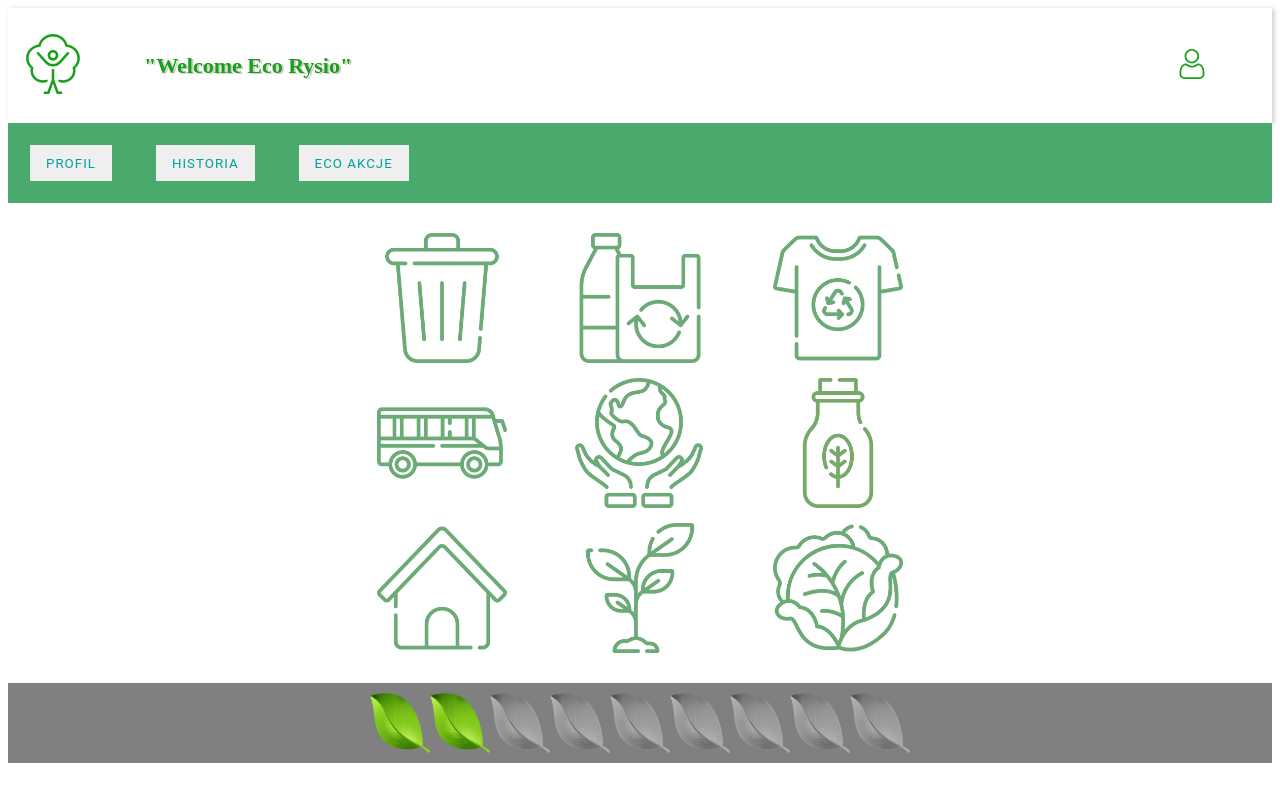
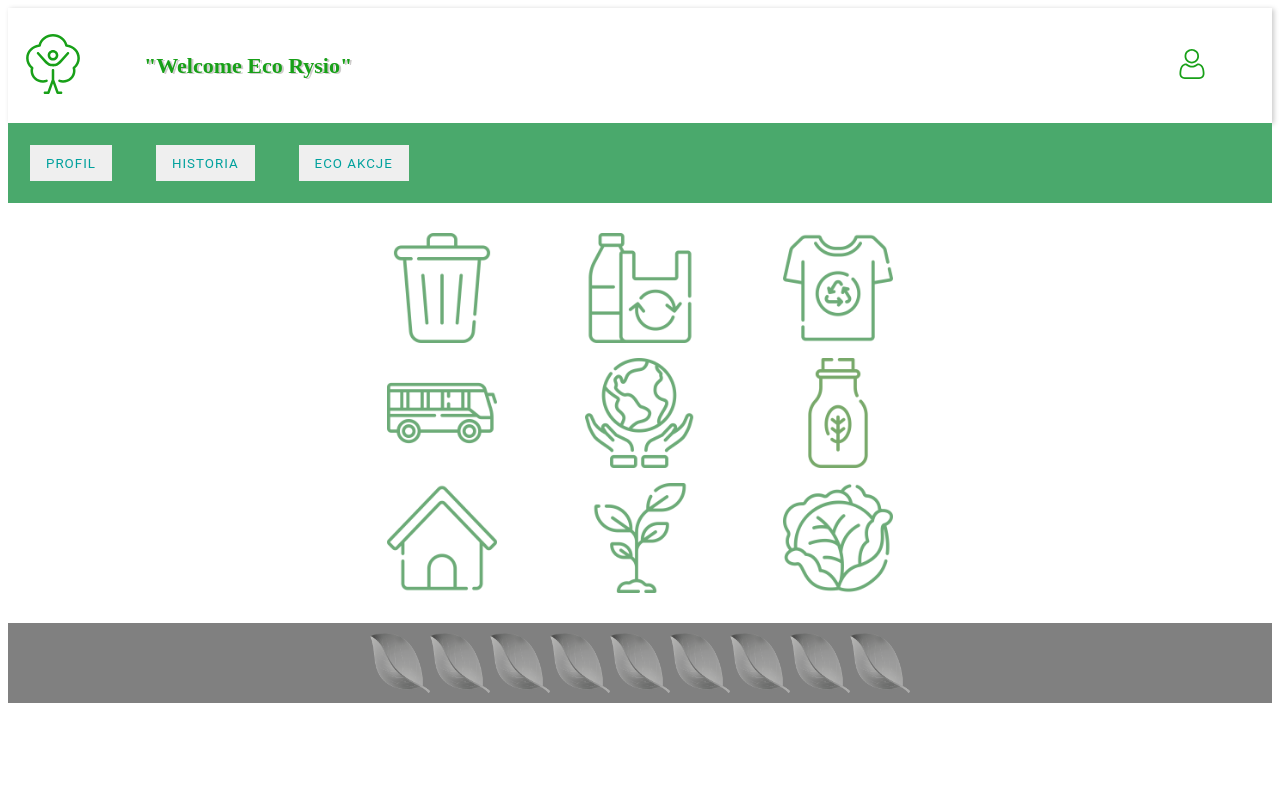
Before and after one commit to infoshareacademy/jfdzr4-reaktorzy, a React (Create React App) app: page / in a window 1280 px wide. Built offline with nearby package versions, Linux system fonts and the light colour scheme.

Commit message:
Add Context ProgressLevel for Tiles and ProgressBar, add function to add leaf

```diff
--- a/src/App.js
+++ b/src/App.js
@@ -1,3 +1,4 @@
+import { ProgressContexProvider } from "./components/context/ProgressContex";
 import { Header} from "./components/header/Header"
 import { Navigation } from "./components/navigation/nav"
 import { ProgressBar } from './components/ProgressBar/Index'
@@ -5,16 +6,20 @@ import {Tiles} from './components/tiles/Tiles'
 
 
 
+
 function App() {
+
   return (
     <>
+    <ProgressContexProvider>
+      <Header isLoggedIn={true} name={'Rysio'}/>
+      <Navigation/>
+      <Tiles/>
+      <ProgressBar/>
+    </ProgressContexProvider>
 
-    <Header isLoggedIn={true} name={'Rysio'}/>
-    <Navigation/>
-    <Tiles/>
-    <ProgressBar progressLevel={2} />
     </>
   );
 }
-
+// progressLevel={2}
 export default App;
--- a/src/components/ProgressBar/Index.js
+++ b/src/components/ProgressBar/Index.js
@@ -1,8 +1,11 @@
 import { ProgressBarWrapper } from './ProgressBarWrapper'
 import { Leaf } from './Leaf'
+import { useContext } from 'react';
+import { ProgressContex} from '../context/ProgressContex';
 
-export const ProgressBar = ({ progressLevel }) => {
+export const ProgressBar = () => {
 
+    const {progressLevel} = useContext(ProgressContex)
     const arrayLeaf = [];
     for (let index = 0; index < 9; index++) {
         if (index < progressLevel) {
--- /dev/null
+++ b/src/components/context/ProgressContex.js
@@ -0,0 +1,19 @@
+import { createContext, useState } from "react";
+
+export const ProgressContex = createContext(0)
+
+
+export const ProgressContexProvider = ({children}) =>{
+
+    const [progressLevel, setProgressLevel] = useState(0);
+    return(
+        <>
+        <ProgressContex.Provider value ={{
+            progressLevel,
+            setProgressLevel
+        }}>
+            {children}
+        </ProgressContex.Provider>
+        </>
+    )
+}
--- a/src/components/tiles/Tiles.js
+++ b/src/components/tiles/Tiles.js
@@ -8,43 +8,55 @@ import bottleUrl from '../assets/5.bottle.png'
 import homeUrl from '../assets/6.home.png'
 import plantUrl from '../assets/7.plant.png'
 import ecoFoodUrl from '../assets/9.ecoFood.png'
+import {useState, useContext, useEffect} from 'react'
+import { ProgressContex} from '../context/ProgressContex';
+
+
+
 
 export const Tiles = () =>{
 
+    const {progressLevel, setProgressLevel} = useContext(ProgressContex)
 
+    const addPoint = () =>{
+        setProgressLevel(progressLevel + 1)
+    }
+    useEffect(()=>{
+        if(progressLevel === 9){
+            setProgressLevel(0)
+        }
+    })
     return(
         < div className='body-tabel'>
             <div style={{ display: 'grid', gridTemplateColumns: 'auto auto auto', padding: '10px', gridGap: '15px'}}>
-
-                <div className="tiles tiles-btn" data-title='Garbage segregation'>
+                <div className="tiles tiles-btn" data-title='Garbage segregation' onClick={addPoint}>
                     <img className='tiles-img'  alt="trash image" src={trashUrl} />
                 </div>
 
-                <div className="tiles tiles-btn" data-title='Do not use plastic bags' >
+                <div className="tiles tiles-btn" data-title='Do not use plastic bags' onClick={addPoint}>
                     <img className='tiles-img' alt="ecoShopping image" src={ecoShoppingUrl}  />
                 </div>
-                <div className="tiles tiles-btn" data-title='Use eco clothes'>
+                <div className="tiles tiles-btn" data-title='Use eco clothes' onClick={addPoint}>
                     <img className='tiles-img' alt="clothes image" src={clothesUrl} />
                 </div>
-                <div className="tiles tiles-btn" data-title='Used public transport'>
+                <div className="tiles tiles-btn" data-title='Used public transport' onClick={addPoint}>
                     <img className='tiles-img' alt="bus image" src={busUrl} />
                 </div>
-                <div className="tiles tiles-btn" data-title='You eco action'>
+                <div className="tiles tiles-btn" data-title='You eco action' onClick={addPoint}>
                     <img className='tiles-img' alt="yourEcoAction image" src={yourEcoActionUrl} />
                 </div>
-                <div className="tiles tiles-btn" data-title='User reusable dishes' >
+                <div className="tiles tiles-btn" data-title='User reusable dishes' onClick={addPoint}>
                     <img className='tiles-img' alt="bottleUrl image" src={bottleUrl} />
                 </div>
-                <div className="tiles tiles-btn" data-title='Eco dom'>
+                <div className="tiles tiles-btn" data-title='Eco dom' onClick={addPoint}>
                     <img className='tiles-img' alt="homeUrl image" src={homeUrl} />
                 </div>
-                <div className="tiles tiles-btn" data-title='To plant plants'>
+                <div className="tiles tiles-btn" data-title='To plant plants' onClick={addPoint}>
                     <img className='tiles-img' alt="plantUrl image" src={plantUrl} />
                 </div>
-                <div className="tiles tiles-btn" data-title='Buy eco food'>
+                <div className="tiles tiles-btn" data-title='Buy eco food' onClick={addPoint}>
                     <img className='tiles-img' alt="ecoFoodUrl image" src={ecoFoodUrl}/>
                 </div>
-
             </div>
         </div>
     )
--- a/src/components/tiles/index.css
+++ b/src/components/tiles/index.css
@@ -3,14 +3,14 @@
     justify-content: center;
     align-items: center;
     cursor: pointer;
-    width: 130px;
+    width: 110px;
     background: none;
     margin: 0 auto;
 }
 
 .tiles-img{
-    width: 130px;
-    height: 130px;
+    width: 110px;
+    height: 110px;
     display: inline-block;
     position: relative;
 }
```
